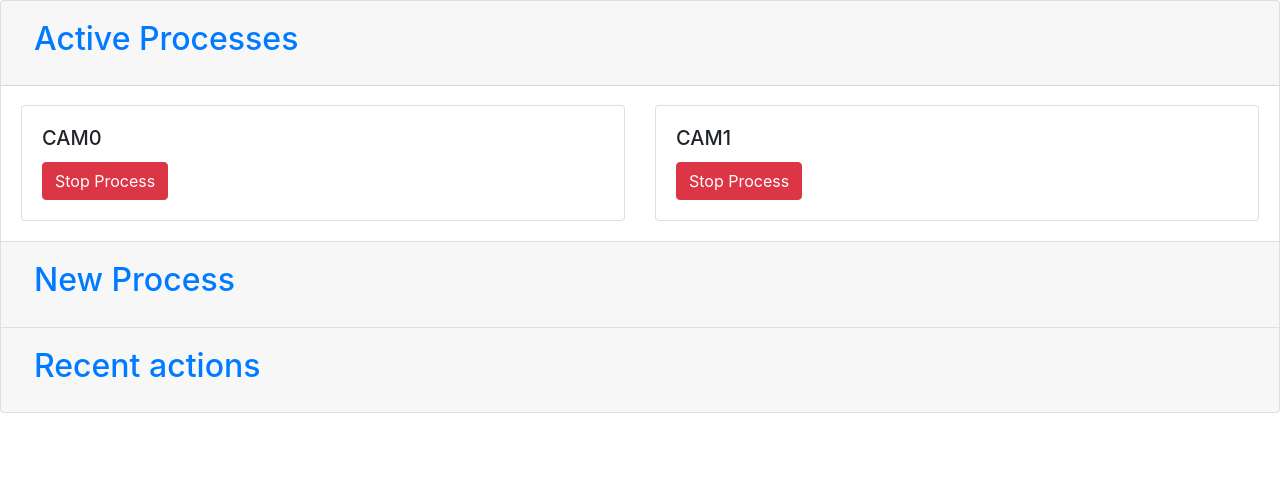
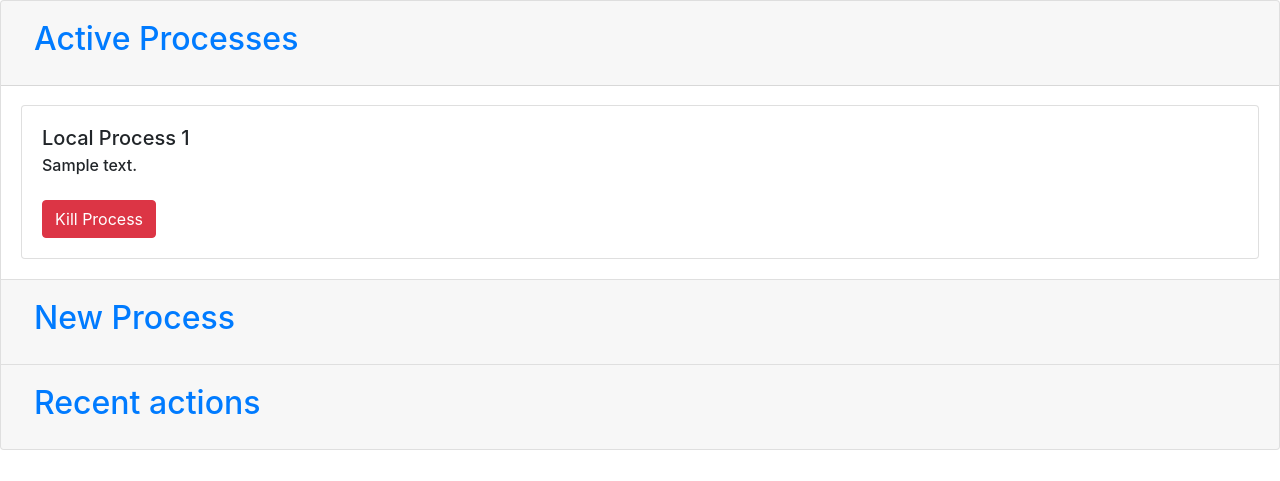
Before and after one commit to rfayat/IMU_app, a FastAPI app: template IMU_app/templates/dashboard.html in a window 1280 px wide. Shown: the part 82-563 px from the top of the page. Run offline with FastAPI, Linux system fonts and the light colour scheme; the template is opened without the code that fills it: most values are stand-ins (such as "Sample title", 1, 10 or a date in 2020).

Commit message:
Add local active processes to the dashboard

```diff
--- a/IMU_app/database.py
+++ b/IMU_app/database.py
@@ -134,7 +134,6 @@ class AcquisitionDB(TinyDB):
         for table_name in ["tis_cam_win"]:
             self.remove_local_process_from_table(table_name, pid)
 
-
     def remove_local_process_from_table(self, table_name: str, pid: int):
         "Delete a pid from the active process dict of a given table"
         # Select the target table
@@ -146,6 +145,18 @@ class AcquisitionDB(TinyDB):
         # Pop the pid from the active_processes dict where it can be found
         operation = pop_element("active_processes", str(pid))
         target_table.update(operation, has_selected_pid)
+
+    def get_processes_from_table(self, table_name:str):
+        "Get all local processes from a table"
+        # Grab all elements of the table that have active processes
+        selected_table = self.table(table_name, cache_size=0)
+        has_active_processes = where("active_processes") != {}
+        elem_with_active_processes = selected_table.search(has_active_processes)  # noqa E501
+        # Loop through the elements with active processes
+        active_processes = {}
+        for e in elem_with_active_processes:
+            active_processes.update(e["active_processes"])
+        return active_processes
 
     def initialize_tiscamera(self, state_file_path):
         "Initialize a camera in the tis_cam_win table"
@@ -185,6 +196,13 @@ class AcquisitionDB(TinyDB):
         available_cameras = self.get_available_cameras()
         return [c["cam_name"] for c in available_cameras]
 
+    def get_local_active_processes(self):
+        "Get all local active processes as a dict with key str(pid)"
+        active_processes = {}
+        for table_name in ["tis_cam_win"]:
+            active_processes.update(self.get_processes_from_table(table_name))
+        return active_processes
+
     def get_state_file_path(self, cam_name):
         "Return the path to the state file of a given camera"
         cam_query = where("cam_name")==cam_name
--- a/IMU_app/main.py
+++ b/IMU_app/main.py
@@ -47,7 +47,8 @@ async def dashboard(request: Request):
     "Return the main dashboard"
     context = {"request": request,
                "available_cameras": db.get_available_cameras(),
-               "available_rpi": db.get_available_rpi()}
+               "available_rpi": db.get_available_rpi(),
+               "local_active_processes": db.get_local_active_processes()}
     return templates.TemplateResponse("dashboard.html", context=context)
 
 
--- a/IMU_app/templates/dashboard.html
+++ b/IMU_app/templates/dashboard.html
@@ -14,19 +14,17 @@
         <div class="card-body">
           <div class="card-deck">
 
-            <div class="card" style="width: 18rem;">
+            {% for process_content in local_active_processes.values() %}
+            <div class="card">
               <div class="card-body">
-                <h5 class="card-title">CAM0</h5>
-                <a href="#" class="btn btn-danger">Stop Process</a>
+                <h5 class="card-title">Local Process {{process_content["pid"]}}</h5>
+                <h6 class="card-subtitle">{{process_content["description"]}}</h6>
+                <br/>
+                <a href="{{url_for("kill_by_pid", pid=process_content["pid"])}}" class="btn btn-danger">Kill Process</a>
               </div>
             </div>
+            {% endfor %}
 
-            <div class="card" style="width: 18rem;">
-              <div class="card-body">
-                <h5 class="card-title">CAM1</h5>
-                <a href="#" class="btn btn-danger">Stop Process</a>
-              </div>
-            </div>
 
 
           </div>
@@ -47,14 +45,6 @@
           <div class="card-body">
             <div class="card-deck">
 
-              <!--
-              <div class="card">
-                <div class="card-body">
-                  <h5 class="card-title">Local TIS Camera (Windows)</h5>
-                  <a href="{{url_for('tis_cam_windows')}}" class="btn btn-lg btn-success">New</a>
-                </div>
-              </div>
-              -->
               {% for cam in available_cameras %}
               <div class="card">
                 <div class="card-body">
--- a/config_template.JSON
+++ b/config_template.JSON
@@ -1,5 +1,5 @@
 {
-  "dotenv": ".my_variables",
+  "data_folder": "C:\\path\\to\\saving\\data",
   "pwm": {
     "ssh": {
       "host": "XXX.XXX.XX.XXX",
@@ -15,6 +15,6 @@
     }
   },
   "tis_camera_win": {
-    "saving_path": ".tmp"
+    "saving_path": "C:\\path\\to\\statefiles"
   }
 }
```
